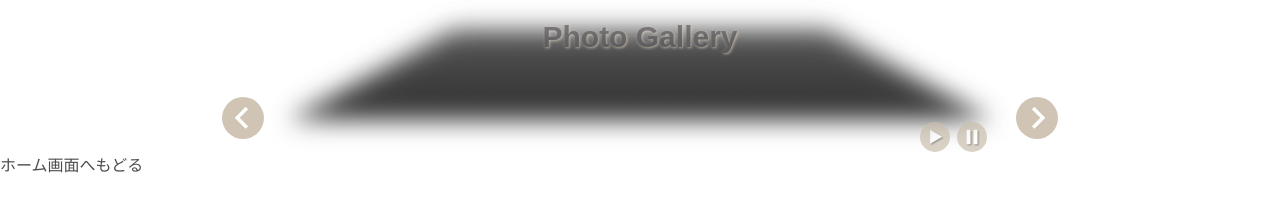
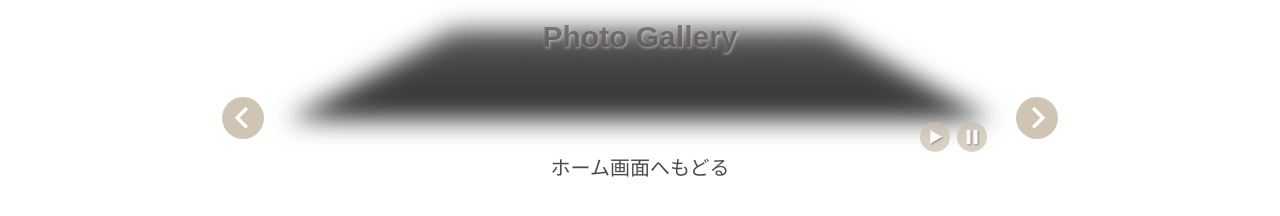
Before and after one commit to hibikizone/test, a plain HTML site: page index2.html in a window 1280 px wide. Drawn offline with Linux system fonts and the light colour scheme; a web font is replaced by a local one.

Commit message:
modified demo.css

```diff
--- a/css/demo.css
+++ b/css/demo.css
@@ -59,12 +59,12 @@ h1 span, h5 {
 }
 
 .footer-link p {
-	font-size: 16px;
+	font-size: 20px;
 	color: #5f5d60;
 	font-family: "Hiragino Kaku Gothic ProN", sans-serif;
 	opacity: 0.7;
-	font-weight: 200;
-	display: inline-block;
+	font-weight: 500;
+	display: block;
 	text-align: center;
 }
 
```
